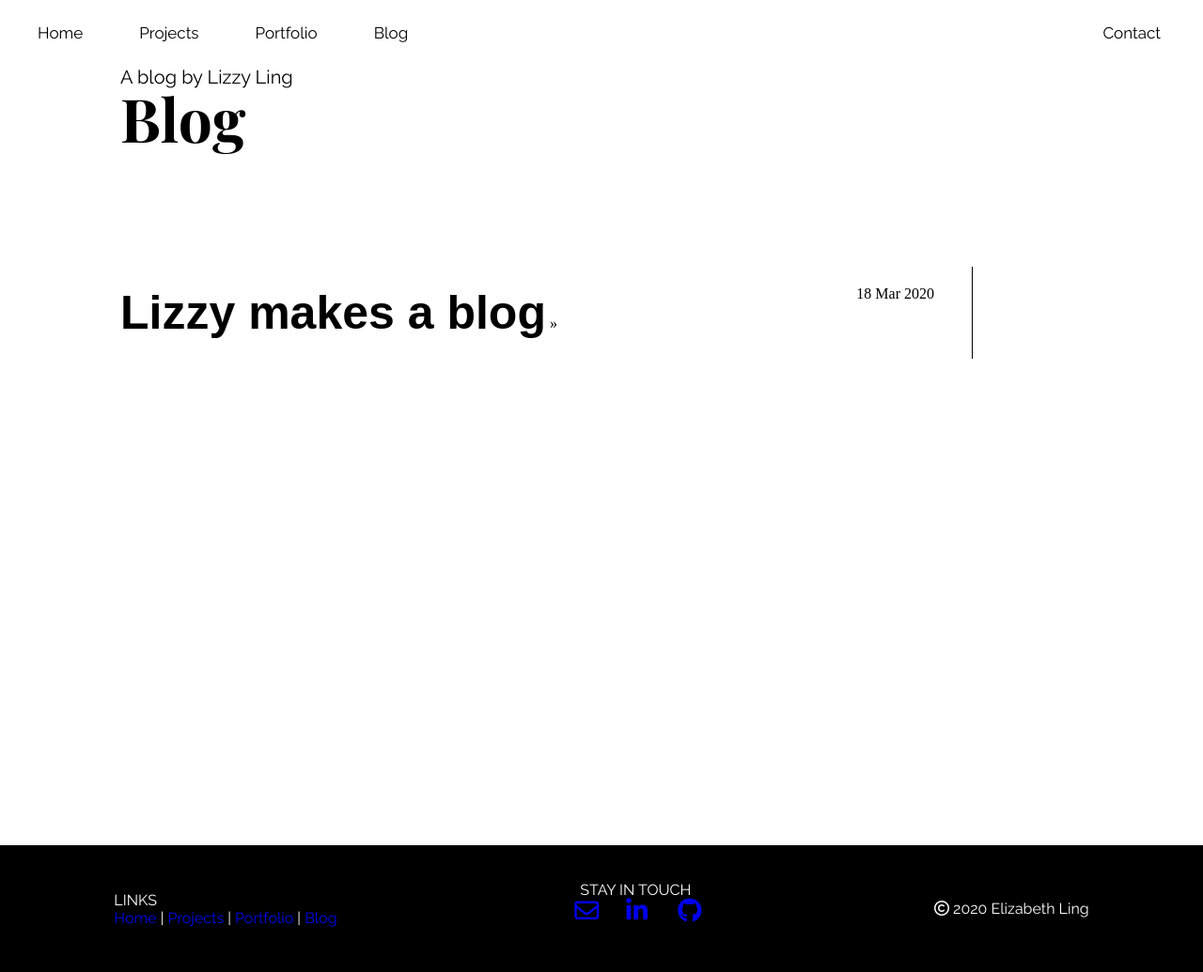
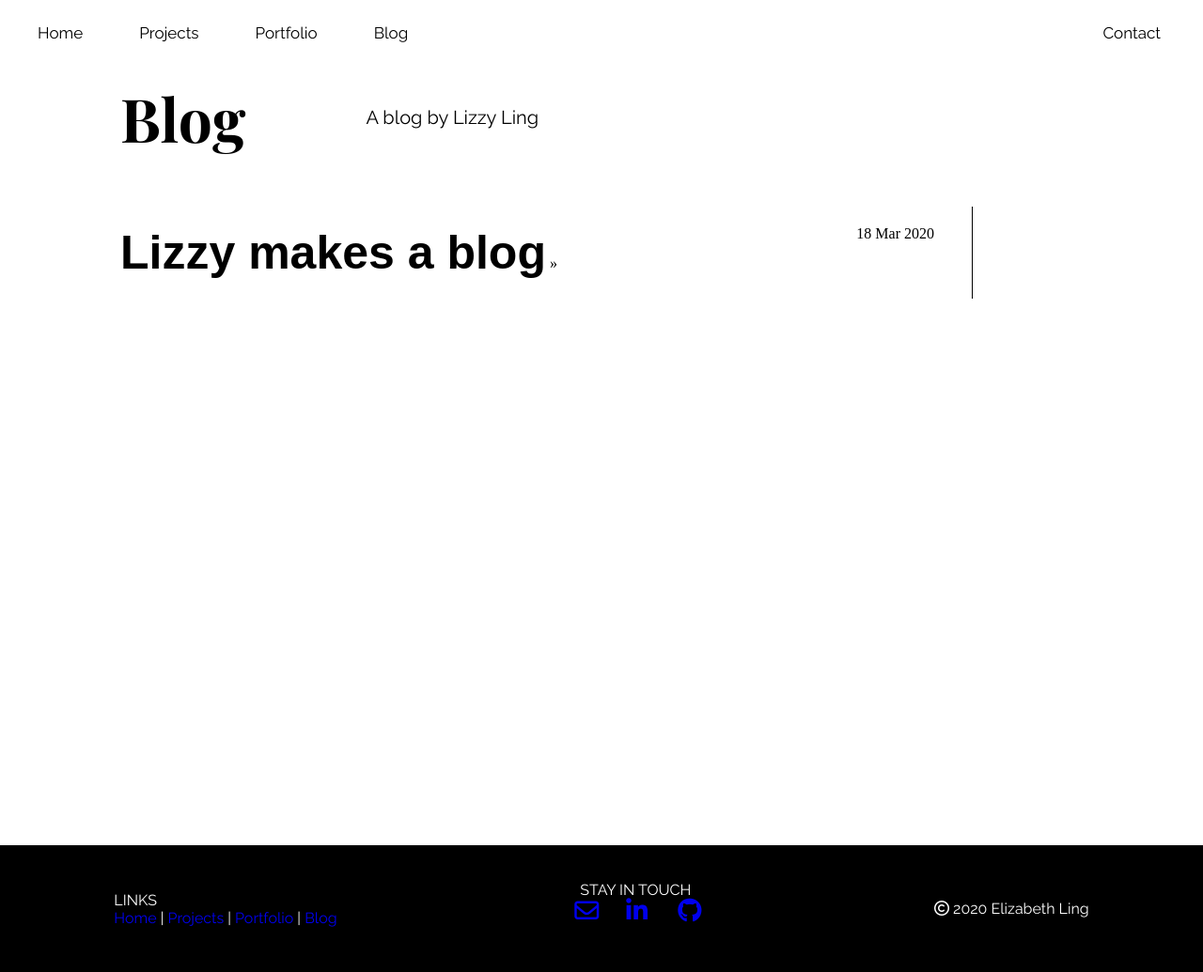
Before and after one commit to lingelizabeth/lingelizabeth.github.io, a Jekyll site: the page built from blog/index.html, in a window 1280 px wide. Shown: the whole page at 94% size. Built offline with Jekyll 4.4.1, drawn with Linux system fonts in a browser that asks for light colours; nearby versions of some CDN libraries.

Commit message:
minor fixes 3, blog footer/header/title

```diff
--- a/_layouts/posts.html
+++ b/_layouts/posts.html
@@ -5,6 +5,8 @@ layout: default
 
 <p class="meta">{{ page.date | date_to_string }}</p>
 
+<h3>{{ post.title }}</h3>
+
 <div class="post">
   {{ content }}
 </div>
--- a/blog/index.html
+++ b/blog/index.html
@@ -2,8 +2,11 @@
 layout: default
 title: Blog
 ---
-	<div id="blog-header"><h3 class="blog-title">{{ page.title }}</h3></div>
-	<p class="blog-title">A blog by Lizzy Ling</p>
+	<div id="blog-header">
+		<h3 class="blog-title">{{ page.title }}</h3>
+		<p class="blog-title">A blog by Lizzy Ling</p>
+	</div>
+
 	<ul class="posts">
 
 	  {% for post in site.posts %}
--- a/css/main.css
+++ b/css/main.css
@@ -53,5 +53,6 @@ a{
 	text-decoration: none;
 }
 #footer.a{
+	text-decoration: none;
 	color: white;
 }
```
